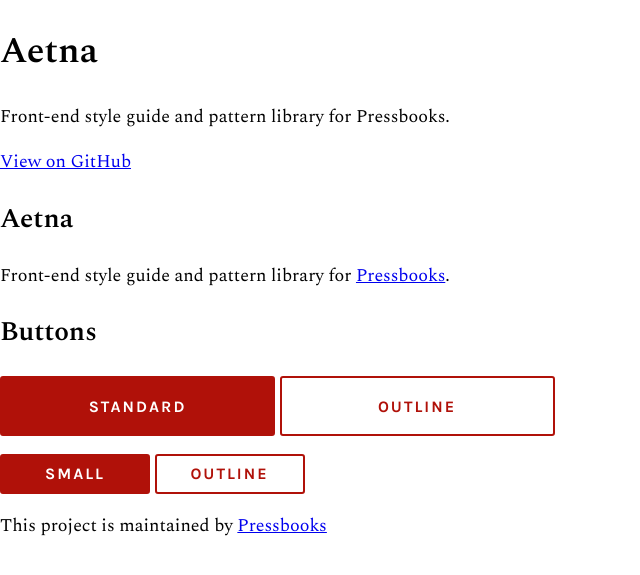
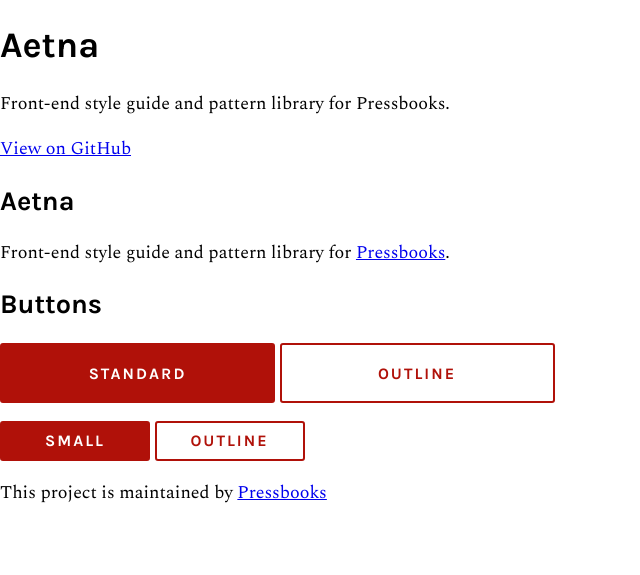
Before and after one commit to pressbooks/aetna, a Jekyll site: the page built from README.md, in a window 1280 px wide. Shown: the top 575 px of the page, without its empty margins (0-640 px from the left). Built offline with Jekyll 4.4.1, drawn with Linux system fonts in a browser that asks for light colours; our own code applies the rules of GitHub Pages for plain Markdown files; a script that is not in the unit is left out.

Commit message:
Update packages.

```diff
--- a/dist/mix-manifest.json
+++ b/dist/mix-manifest.json
@@ -1,3 +1,3 @@
 {
-    "/styles/aetna.css": "/styles/aetna.css?id=52be1a3fab2de49a45f7"
+    "/styles/aetna.css": "/styles/aetna.css"
 }
--- a/dist/styles/aetna.css
+++ b/dist/styles/aetna.css
@@ -1 +1,80 @@
-html{-webkit-font-smoothing:antialiased}*{-webkit-box-sizing:border-box;box-sizing:border-box}body{margin:0;font-family:Spectral,serif;font-size:1.125rem;background:#fff}.button{display:inline-block;width:15.625rem;height:3.75rem;padding:1.1875rem;border:2px solid var(--primary,#b01109);border-radius:3px;background:var(--primary,#b01109);font-family:Karla,sans-serif;font-size:1rem;font-weight:600;color:var(--primary-fg,#fff);line-height:normal;letter-spacing:.125rem;text-align:center;text-decoration:none;text-transform:uppercase;-webkit-transition:all .5s;transition:all .5s;vertical-align:middle}.button:focus,.button:hover{background:#fff;color:var(--primary,#b01109)}.button.button--small{width:9.375rem;height:2.5rem;padding:.40625rem}.button.button--wide{width:19.0625rem}.button.button--outline{background:#fff;color:var(--primary,#b01109)}.button.button--outline:focus,.button.button--outline:hover{color:var(--primary-fg,#fff);background:var(--primary,#b01109)}@media (min-width:60em){.button{width:275px}}
+/** Colors */
+
+/** Fonts */
+
+html {
+  -webkit-font-smoothing: antialiased;
+}
+
+* {
+  -webkit-box-sizing: border-box;
+          box-sizing: border-box;
+}
+
+body {
+  margin: 0;
+  font-family: "Spectral", serif;
+  font-size: 1.125rem;
+  background: #fff;
+}
+
+h1,
+h2,
+h3 {
+  font-family: "Karla", sans-serif;
+}
+
+.button {
+  display: inline-block;
+  width: 15.625rem;
+  height: 3.75rem;
+  padding: 1.1875rem;
+  border: 2px solid var(--primary, #b01109);
+  border-radius: 3px;
+  background: var(--primary, #b01109);
+  font-family: "Karla", sans-serif;
+  font-size: 1rem;
+  font-weight: 600;
+  color: var(--primary-fg, #fff);
+  line-height: normal;
+  letter-spacing: 0.125rem;
+  text-align: center;
+  text-decoration: none;
+  text-transform: uppercase;
+  -webkit-transition: all 0.5s;
+  transition: all 0.5s;
+  vertical-align: middle;
+}
+
+.button:hover,
+.button:focus {
+  background: #fff;
+  color: var(--primary, #b01109);
+}
+
+.button.button--small {
+  width: 9.375rem;
+  height: 2.5rem;
+  padding: 0.40625rem;
+}
+
+.button.button--wide {
+  width: 19.0625rem;
+}
+
+.button.button--outline {
+  background: #fff;
+  color: var(--primary, #b01109);
+}
+
+.button.button--outline:hover,
+.button.button--outline:focus {
+  color: var(--primary-fg, #fff);
+  background: var(--primary, #b01109);
+}
+
+@media (min-width: 60em) {
+  .button {
+    width: 275px;
+  }
+}
```
Also changed, not shown: package.json (+23 -2 lines), webpack.mix.js (+17 -3 lines), 1 other file.
